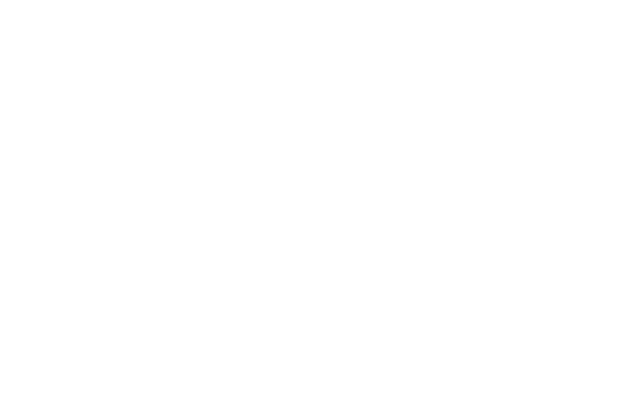
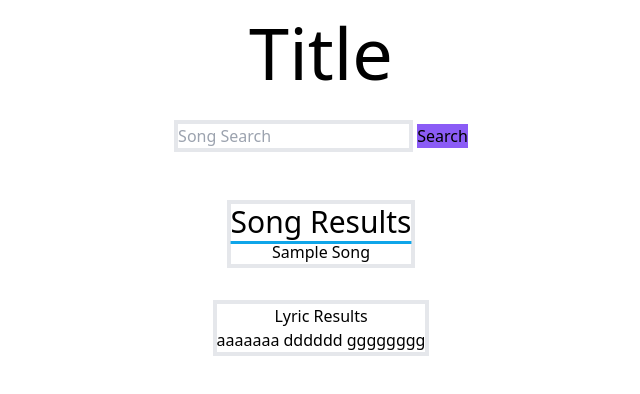
Before and after one commit to CharlesCoxC3/karaoke, a plain HTML site: page index.html in a window 1280 px wide. Shown: the whole page, without its empty margins (319-959 px from the left). Drawn offline with nearby package versions, Linux system fonts and the light colour scheme.

Commit message:
added to html

```diff
--- a/index.html
+++ b/index.html
@@ -6,11 +6,39 @@
     <title>Karaoke</title>
     <link rel="stylesheet" href="./assets/css/style.css">
     <script src="https://cdn.tailwindcss.com"></script>
+  </head>
+  <body>
+    <main>
+      <header class="text-7xl p-4 text-center">Title</header>
 
-  </head>
+      <div class="mx-auto px-4 flex flex-col place-items-center space-y-8" id="contiainer">
 
-  <body>
+        <div class="form-container box-content p-4">
+          <form id="search-form" class="">
+            <input type="text" class="border-4" id="search-input" placeholder="Song Search" aria-label="Song Search">
+            <button class="cursor-pointer bg-violet-500 hover:bg-violet-600 active:bg-violet-700 focus:outline-none focus:ring focus:ring-violet-300" id="">Search</button>
+          </form>
+        </div>
 
+        <div class="border-box border-4 max-w-full  max-h-full" id="card-result">
+          <h2 class="text-3xl text-center underline decoration-sky-500 underline-offset-8">Song Results</h2>
+          <section class="capitalize text-center" id="song-result">Sample Song</section>
+
+        </div>
+
+        <div class="border-box border-4 max-w-full  max-h-full" id="lyric-result">
+          <h3 class="text-center">Lyric Results</h3>
+          <p id="song-lyric">
+            aaaaaaa
+            dddddd
+            gggggggg
+          </p>
+        </div>
+
+
+
+      </div>
+    </main>
     <script src="./assets/js/script.js"></script>
   </body>
 </html>
```
